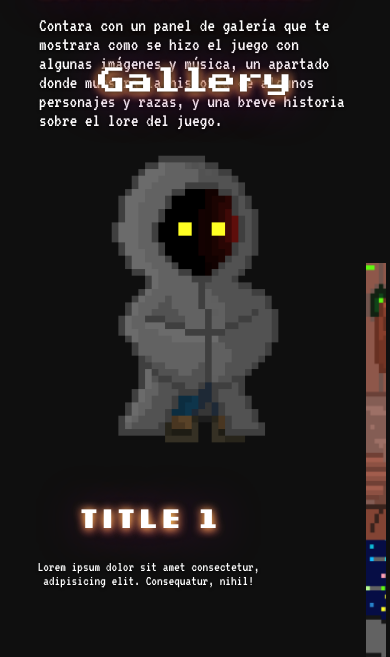
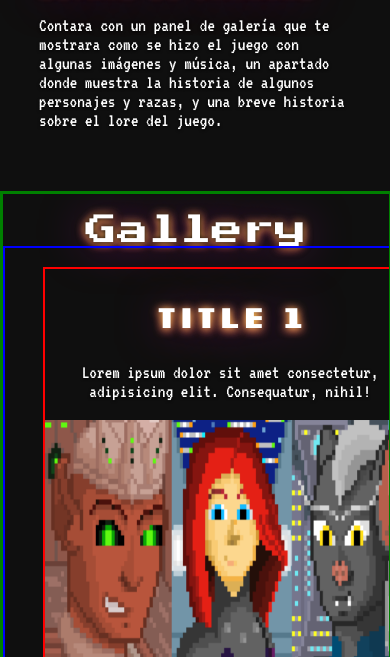
Before and after one commit to pochedev/stela-start-battle-web-2, an Astro site: page / in a window 390 px wide. Shown: the part 1343-2000 px from the top of the page. Built offline with nearby package versions, Linux system fonts and the light colour scheme; Astro itself is replaced by a stand-in of ours; a web font is replaced by a local one.

Commit message:
fix: add responsive gallery

```diff
--- a/src/components/Description.astro
+++ b/src/components/Description.astro
@@ -145,6 +145,10 @@ import samurai from "../assets/samurai.png";
   }
 
   @media (max-width: 900px) {
+    section {
+      margin-bottom: 10em;
+    }
+
     .intro {
       width: 80%;
       margin: auto;
@@ -178,14 +182,14 @@ import samurai from "../assets/samurai.png";
     }
 
     .content {
-      width: 100%;
-
-      display: flex;
-      justify-content: center;
+      display: none;
     }
   }
 
   @media (max-width: 400px) {
+    section {
+      margin-bottom: 14em;
+    }
     .info {
       width: 100%;
       height: 60vw;
@@ -204,9 +208,8 @@ import samurai from "../assets/samurai.png";
       width: 100%;
     }
 
-    .item {
-      max-width: 300px;
-      min-width: 100px;
+    .content {
+      display: none;
     }
   }
 </style>
--- a/src/components/Gallery.astro
+++ b/src/components/Gallery.astro
@@ -6,9 +6,9 @@ import luffy from "../assets/Luffy.jpg";
 ---
 
 <main>
-  <h1>Gallery</h1>
   <section id="section">
     <div class="pin-wrap-sticky">
+      <h1>Gallery</h1>
       <div class="pin-wrap">
         <div class="slider">
           <div class="info">
@@ -108,7 +108,7 @@ import luffy from "../assets/Luffy.jpg";
     color: #fff;
     font-size: calc(3vw + 1em);
     margin: 0;
-    padding-bottom: 20px;
+    padding-top: 20px;
     font-family: "Press Start 2P", serif;
     font-weight: 400;
     font-style: normal;
@@ -127,6 +127,7 @@ import luffy from "../assets/Luffy.jpg";
     position: sticky;
     top: 0;
     overflow-x: hidden;
+    overflow-y: hidden;
   }
 
   .pin-wrap {
@@ -150,6 +151,8 @@ import luffy from "../assets/Luffy.jpg";
     padding-inline: 8vw;
     width: 100%;
     overflow: hidden;
+    height: fit-content;
+    margin: auto;
   }
 
   .info {
@@ -170,8 +173,9 @@ import luffy from "../assets/Luffy.jpg";
   }
 
   .item {
-    width: 60%;
-    height: 65%;
+    width: 50%;
+    height: 55%;
+    padding-bottom: 5%;
   }
 
   #img1 {
@@ -189,10 +193,75 @@ import luffy from "../assets/Luffy.jpg";
     animation-range: contain 60% contain 80%;
   }
   #img3 {
-    -webkit-animation: rotate-out-tl 0.5s cubic-bezier(0.55, 0.085, 0.68, 0.53)
-      both;
-    animation: rotate-out-tl 0.5s cubic-bezier(0.55, 0.085, 0.68, 0.53) both;
-    animation-timeline: --section-pin-tl;
-    animation-range: cover 83% 95%;
+    animation: none;
+  }
+
+  @media (max-width: 900px) {
+    .pin-wrap-sticky {
+      height: 100vh;
+      border: solid green 3px;
+      overflow: hidden;
+    }
+
+    .pin-wrap {
+      height: 100vh;
+      padding-right: 0;
+      width: 230vmax;
+      border: solid blue 2px;
+    }
+
+    .slider {
+      display: block;
+      padding-inline: 0vw;
+      width: 95vw;
+      height: 95%;
+      overflow: hidden;
+      border: solid red 2px;
+    }
+
+    .info {
+      h2 {
+        width: 100%;
+        font-size: calc(2vw + 1.2em);
+        text-align: center;
+      }
+      p {
+        font-size: calc(0.8vw + 0.8em);
+        width: 100%;
+        text-align: center;
+      }
+    }
+    .item {
+      width: 100%;
+      height: 75%;
+    }
+
+    #img1 {
+      animation-range: contain 20% contain 40%;
+    }
+    #img2 {
+      animation-range: contain 60% contain 95%;
+    }
+    #img3 {
+      animation: none;
+    }
+  }
+
+  @media (max-width: 430px) {
+    .pin-wrap {
+      height: 100vh;
+      padding-right: 0;
+      width: 160vmax;
+      border: solid blue 2px;
+    }
+    #img1 {
+      animation-range: contain 20% contain 40%;
+    }
+    #img2 {
+      animation-range: contain 60% contain 95%;
+    }
+    #img3 {
+      animation: none;
+    }
   }
 </style>
```
